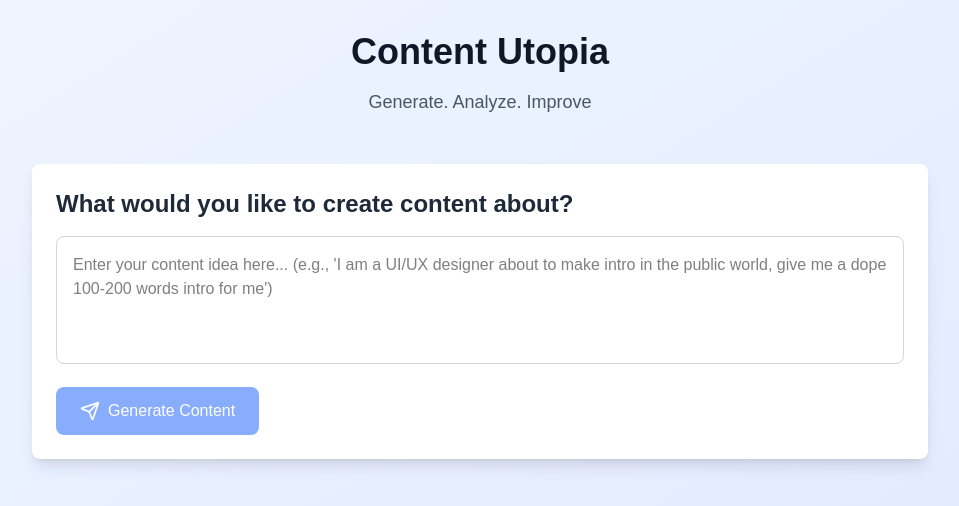
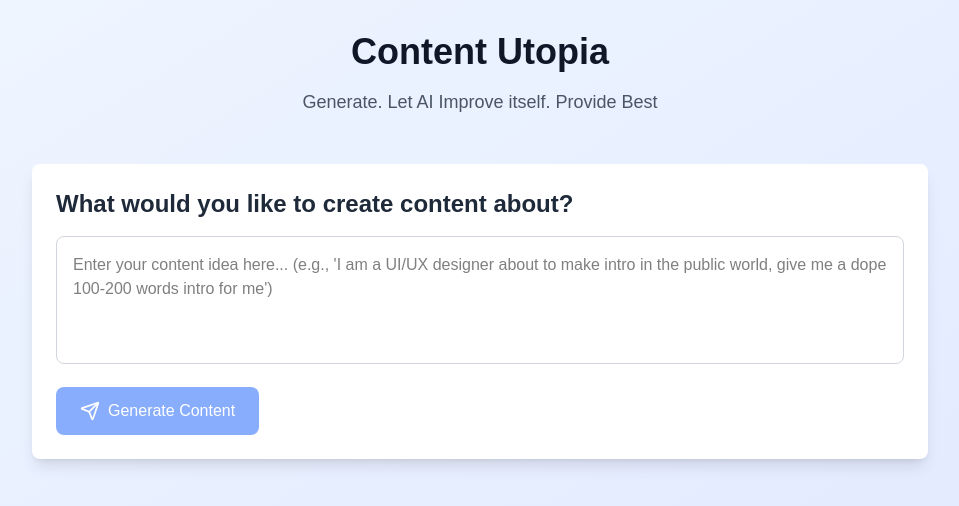
Before and after one commit to 10234567Z/portia-social-media, a Next.js app in the folder frontend/: page / in a window 1280 px wide. Shown: the top 506 px of the page, without its empty margins (160-1119 px from the left). Built offline with nearby package versions, Linux system fonts and the light colour scheme.

Commit message:
Add New Title

```diff
--- a/frontend/app/page.tsx
+++ b/frontend/app/page.tsx
@@ -12,7 +12,7 @@ export default function Home() {
             Content Utopia
           </h1>
           <p className="text-lg text-gray-600 max-w-2xl mx-auto">
-            Generate. Analyze. Improve
+            Generate. Let AI Improve itself. Provide Best
           </p>
         </header>
 
```
